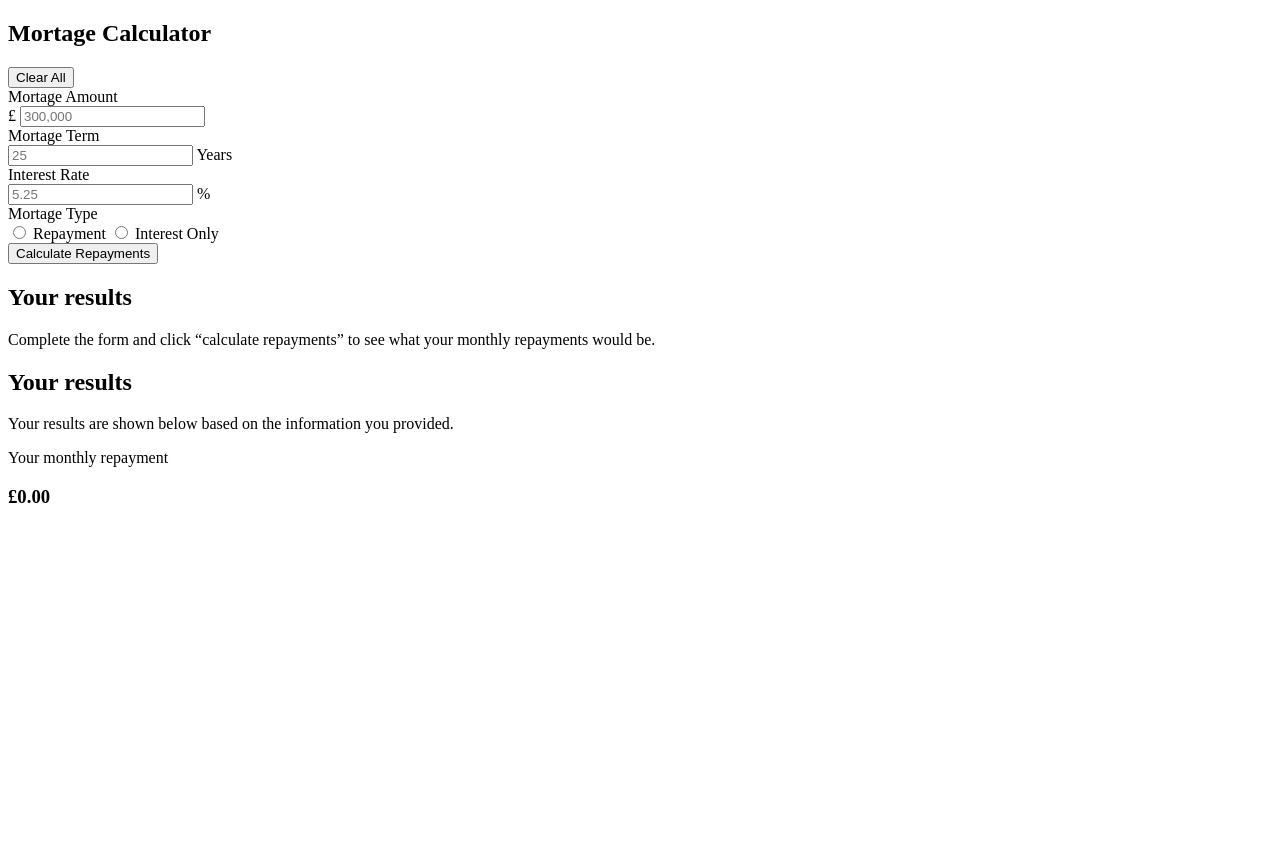
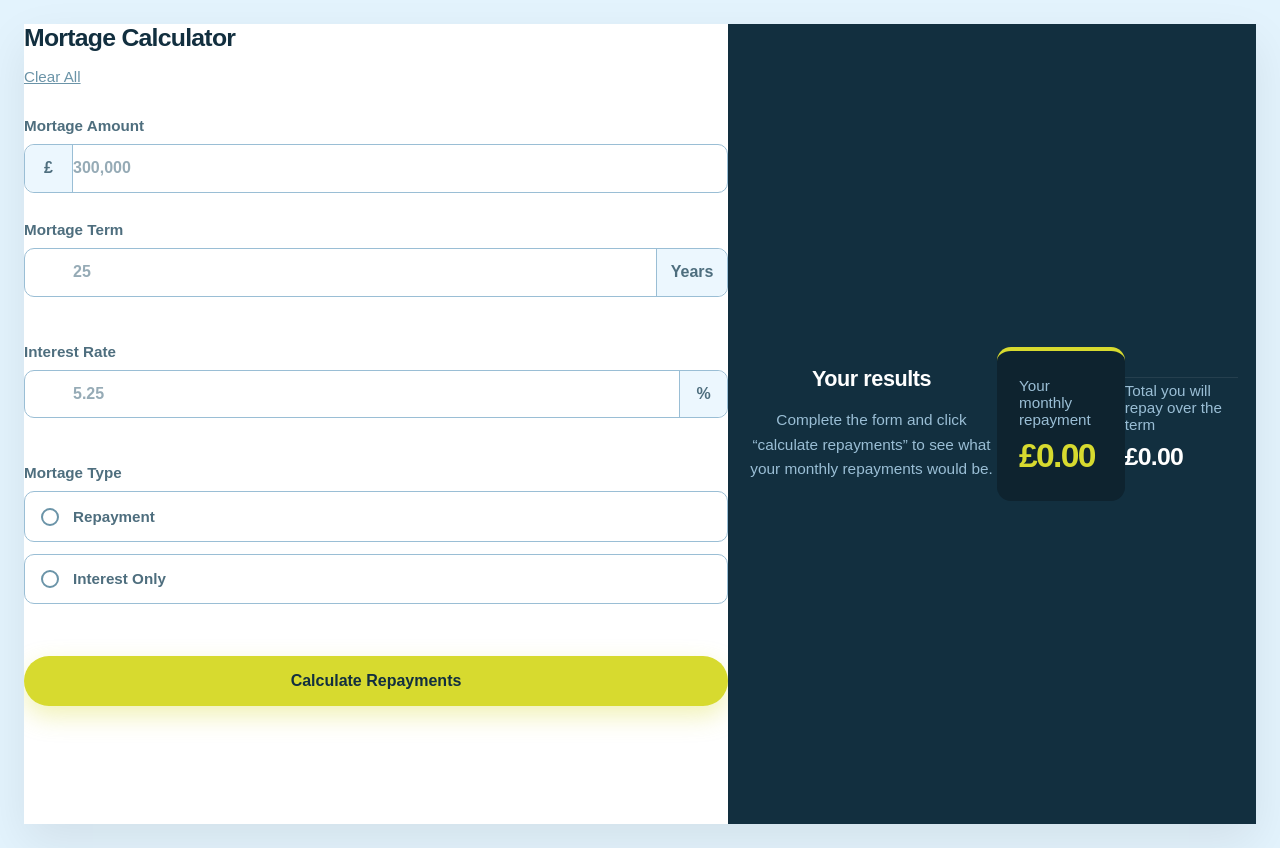
Before and after one commit to FreeDev-Group/Mortgage_repayment_calculator_Dieudo, a plain HTML site: page index.html in a window 1280 px wide. Before the commit the page ends 800 px from the top, so only its background shows below. Drawn offline with Linux system fonts and the light colour scheme.

Commit message:
mis à jour

```diff
--- a/index.html
+++ b/index.html
@@ -105,10 +105,15 @@
         <h3 id="monthly">£0.00</h3>
        </div>
 
+       <div class="result-total">
+        <p>Total you will repay over the term</p>
+        <h4 id="total">£0.00</h4>
+       </div>
+    </div>
 
-      </section>
+   </section>
 
-  </main>
+</main>
 
 </body>
 </html>
--- a/styles.css
+++ b/styles.css
@@ -0,0 +1,451 @@
+
+* {
+  margin: 0;
+  padding: 0;
+  box-sizing: border-box;
+}
+
+:root {
+  --bg: hsl(202, 86%, 94%);
+  --white: hsl(0, 0%, 100%);
+  --slate-100: hsl(202, 86%, 94%);
+  --slate-300: hsl(203, 41%, 72%);
+  --slate-500: hsl(200, 26%, 54%);
+  --slate-700: hsl(200, 24%, 40%);
+  --slate-900: hsl(202, 55%, 16%);
+  --lime: hsl(61, 70%, 52%);
+  --lime-200: hsl(61, 70%, 88%);
+  --red: hsl(4, 69%, 50%);
+  --border: hsl(200, 26%, 54%);
+  --border-light: hsl(203, 41%, 72%);
+  --shadow: 0 18px 45px rgba(0, 0, 0, 0.08);
+  --radius: 24px;
+  --transition: 0.2s ease;
+}
+
+
+html {
+  font-size: 16px;
+}
+
+body {
+  min-height: 100vh;
+  font-family: "Plus Jakarta Sans", sans-serif;
+  background: var(--bg);
+  color: var(--slate-900);
+  display: grid;
+  place-items: center;
+  padding: 24px;
+}
+
+
+.container {
+  width: min(100%, 1000px);
+  background: var(--white);
+  border-radius: var(--radius);
+  overflow: hidden;
+  box-shadow: var(--shadow);
+  display: grid;
+  grid-template-columns: 1.2fr 0.9fr;
+}
+
+
+
+.calculator {
+  padding: 36px 32px;
+  background: var(--white);
+}
+
+.calculator-header {
+  display: flex;
+  align-items: center;
+  justify-content: space-between;
+  gap: 16px;
+  margin-bottom: 32px;
+}
+
+.calculator-header h1 {
+  font-size: 1.55rem;
+  font-weight: 700;
+  letter-spacing: -0.03em;
+  color: var(--slate-900);
+}
+
+.clear-btn {
+  border: 0;
+  background: transparent;
+  color: var(--slate-500);
+  font: inherit;
+  font-size: 0.95rem;
+  text-decoration: underline;
+  cursor: pointer;
+  transition: color var(--transition), opacity var(--transition);
+}
+
+.clear-btn:hover {
+  color: var(--slate-900);
+}
+
+.clear-btn:focus-visible {
+  outline: 3px solid var(--lime);
+  outline-offset: 4px;
+  border-radius: 6px;
+}
+
+
+
+#mortgage-form {
+  display: flex;
+  flex-direction: column;
+  gap: 22px;
+}
+
+.form-group {
+  display: flex;
+  flex-direction: column;
+  gap: 10px;
+}
+
+.form-group label {
+  font-size: 0.95rem;
+  font-weight: 600;
+  color: var(--slate-700);
+}
+
+.form-row {
+  display: grid;
+  grid-template-columns: 1fr 1fr;
+  gap: 18px;
+}
+
+.input-wrapper {
+  position: relative;
+  display: flex;
+  align-items: center;
+  width: 100%;
+}
+
+.input-wrapper input {
+  width: 100%;
+  border: 1px solid var(--border-light);
+  border-radius: 10px;
+  padding: 0.9rem 1rem;
+  padding-left: 3rem;
+  font: inherit;
+  font-weight: 700;
+  color: var(--slate-900);
+  outline: none;
+  transition: border-color var(--transition), box-shadow var(--transition), background-color var(--transition);
+}
+
+.input-wrapper input::placeholder {
+  color: hsl(200, 18%, 65%);
+  font-weight: 700;
+}
+
+.input-wrapper input:hover {
+  border-color: var(--slate-700);
+}
+
+.input-wrapper input:focus {
+  border-color: var(--lime);
+  box-shadow: 0 0 0 3px rgba(215, 218, 47, 0.18);
+}
+
+.prefix,
+.suffix {
+  position: absolute;
+  top: 1px;
+  bottom: 1px;
+  display: grid;
+  place-items: center;
+  min-width: 3rem;
+  padding-inline: 0.85rem;
+  background: hsl(202, 86%, 96%);
+  color: var(--slate-700);
+  font-weight: 700;
+  pointer-events: none;
+  border-radius: 10px;
+}
+
+.prefix {
+  left: 1px;
+  border-top-right-radius: 0;
+  border-bottom-right-radius: 0;
+  border-right: 1px solid var(--border-light);
+}
+
+.suffix {
+  right: 1px;
+  border-top-left-radius: 0;
+  border-bottom-left-radius: 0;
+  border-left: 1px solid var(--border-light);
+}
+
+.input-wrapper input:focus + .suffix,
+.input-wrapper input:focus ~ .suffix {
+  background: var(--lime);
+  color: var(--slate-900);
+}
+
+.input-wrapper input:focus ~ .prefix {
+  background: var(--lime);
+  color: var(--slate-900);
+}
+
+
+
+input[type="number"]::-webkit-outer-spin-button,
+input[type="number"]::-webkit-inner-spin-button {
+  -webkit-appearance: none;
+  margin: 0;
+}
+
+input[type="number"] {
+  -moz-appearance: textfield;
+}
+
+
+
+.radio-group {
+  display: flex;
+  flex-direction: column;
+  gap: 12px;
+}
+
+.radio-option {
+  display: flex;
+  align-items: center;
+  gap: 14px;
+  border: 1px solid var(--border-light);
+  border-radius: 10px;
+  padding: 0.95rem 1rem;
+  cursor: pointer;
+  transition: border-color var(--transition), background-color var(--transition), box-shadow var(--transition);
+  font-weight: 700;
+  color: var(--slate-900);
+}
+
+.radio-option:hover {
+  border-color: var(--lime);
+}
+
+.radio-option input {
+  appearance: none;
+  width: 18px;
+  height: 18px;
+  border: 2px solid var(--border);
+  border-radius: 50%;
+  display: grid;
+  place-items: center;
+  flex: 0 0 auto;
+  margin: 0;
+  position: relative;
+  outline: none;
+  transition: border-color var(--transition), box-shadow var(--transition);
+}
+
+.radio-option input::before {
+  content: "";
+  width: 10px;
+  height: 10px;
+  border-radius: 50%;
+  transform: scale(0);
+  transition: transform var(--transition);
+  background: var(--lime);
+}
+
+.radio-option input:checked {
+  border-color: var(--lime);
+}
+
+.radio-option input:checked::before {
+  transform: scale(1);
+}
+
+.radio-option:has(input:checked) {
+  background: var(--lime-200);
+  border-color: var(--lime);
+}
+
+.radio-option:focus-within {
+  box-shadow: 0 0 0 3px rgba(215, 218, 47, 0.18);
+  border-color: var(--lime);
+}
+
+
+.calculate-btn {
+  margin-top: 6px;
+  border: 0;
+  border-radius: 999px;
+  background: var(--lime);
+  color: var(--slate-900);
+  font: inherit;
+  font-weight: 700;
+  padding: 1rem 1.3rem;
+  display: inline-flex;
+  align-items: center;
+  justify-content: center;
+  gap: 10px;
+  cursor: pointer;
+  transition: transform var(--transition), box-shadow var(--transition), opacity var(--transition), background-color var(--transition);
+  width: fit-content;
+  min-width: 280px;
+  box-shadow: 0 10px 25px rgba(215, 218, 47, 0.35);
+}
+
+.calculate-btn:hover {
+  opacity: 0.95;
+  transform: translateY(-1px);
+}
+
+.calculate-btn:focus-visible {
+  outline: 3px solid var(--slate-900);
+  outline-offset: 4px;
+}
+
+.results {
+  background: var(--slate-900);
+  color: var(--white);
+  padding: 38px 32px;
+  display: flex;
+  align-items: center;
+  justify-content: center;
+}
+
+.results-empty,
+.results-filled {
+  width: 100%;
+}
+
+.results-empty {
+  text-align: center;
+  max-width: 420px;
+  margin-inline: auto;
+}
+
+.results-empty h2,
+.results-filled h2 {
+  font-size: 1.35rem;
+  font-weight: 700;
+  margin-bottom: 16px;
+  letter-spacing: -0.02em;
+}
+
+.results-empty p,
+.results-filled .description {
+  color: var(--slate-300);
+  line-height: 1.6;
+  font-size: 0.96rem;
+}
+
+.results-filled {
+  display: flex;
+  flex-direction: column;
+  gap: 22px;
+}
+
+.result-box {
+  background: hsl(202, 55%, 12%);
+  border-top: 4px solid var(--lime);
+  border-radius: 14px;
+  padding: 26px 22px;
+}
+
+.result-box p,
+.result-total p {
+  color: var(--slate-300);
+  font-size: 0.95rem;
+  margin-bottom: 10px;
+}
+
+.result-box h3 {
+  color: var(--lime);
+  font-size: clamp(2.3rem, 4vw, 3.2rem);
+  font-weight: 700;
+  letter-spacing: -0.05em;
+  line-height: 1.1;
+}
+
+.result-total {
+  padding-top: 4px;
+  border-top: 1px solid rgba(255, 255, 255, 0.08);
+}
+
+.result-total h4 {
+  color: var(--white);
+  font-size: 1.55rem;
+  font-weight: 700;
+  letter-spacing: -0.03em;
+}
+
+.hidden {
+  display: none;
+}
+
+
+
+
+.form-group.error label {
+  color: var(--red);
+}
+
+.form-group.error .input-wrapper input {
+  border-color: var(--red);
+}
+
+.form-group.error .prefix,
+.form-group.error .suffix {
+  background: var(--red);
+  color: var(--white);
+  border-color: var(--red);
+}
+
+.error-message {
+  min-height: 18px;
+  font-size: 0.82rem;
+  color: var(--red);
+  font-weight: 600;
+}
+
+
+
+button:focus-visible,
+input:focus-visible,
+.radio-option:focus-within {
+  outline: none;
+}
+
+
+
+
+
+  .container {
+    width: 100%;
+    min-height: 100vh;
+    border-radius: 0;
+  }
+
+  .calculator,
+  .results {
+    padding: 24px 18px;
+  }
+
+  .calculator-header {
+    flex-direction: column;
+    align-items: flex-start;
+  }
+
+  .form-row {
+    grid-template-columns: 1fr;
+  }
+
+  .calculate-btn {
+    width: 100%;
+    min-width: 0;
+  }
+
+  .result-box h3 {
+    font-size: 2.1rem;
+  }
+}
```
